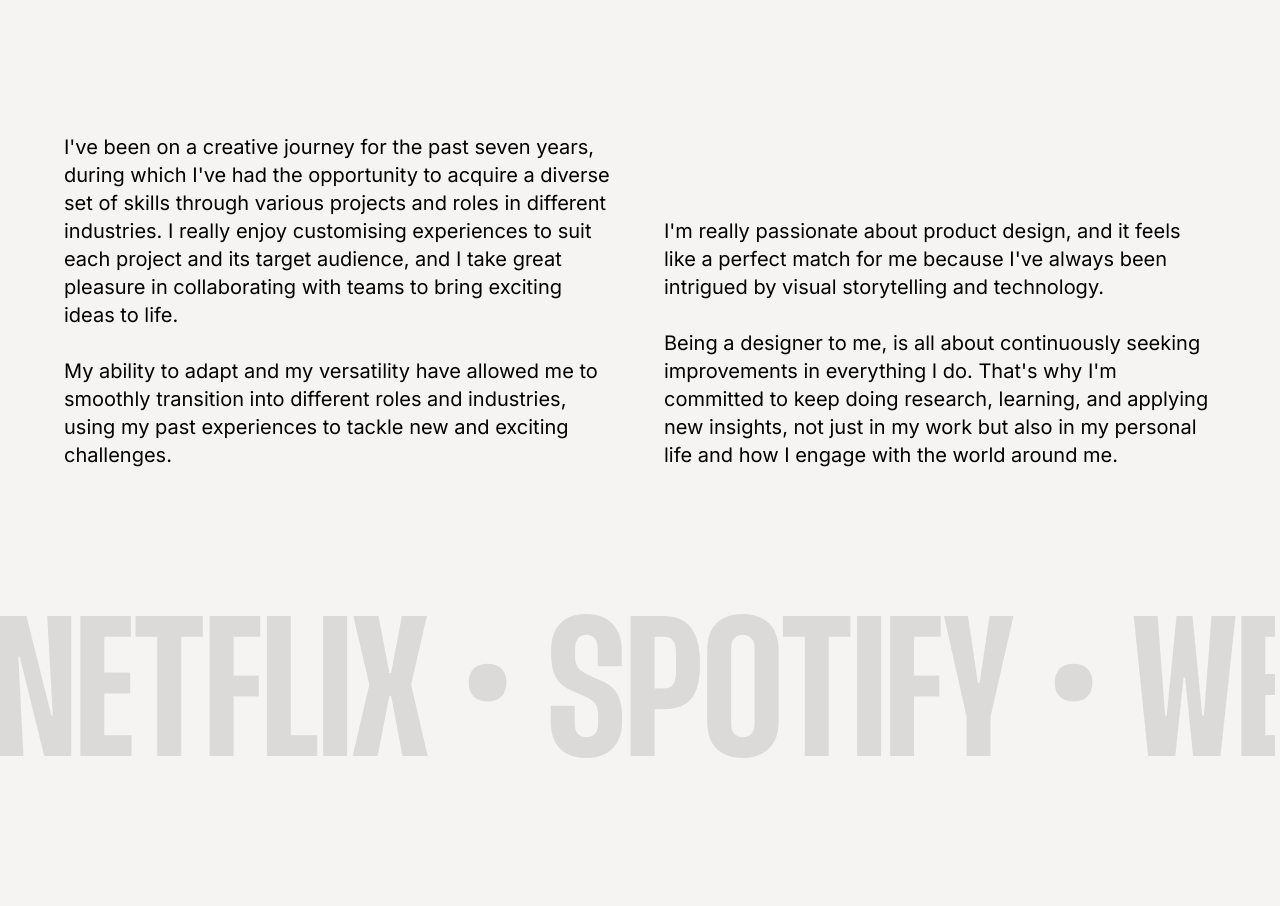
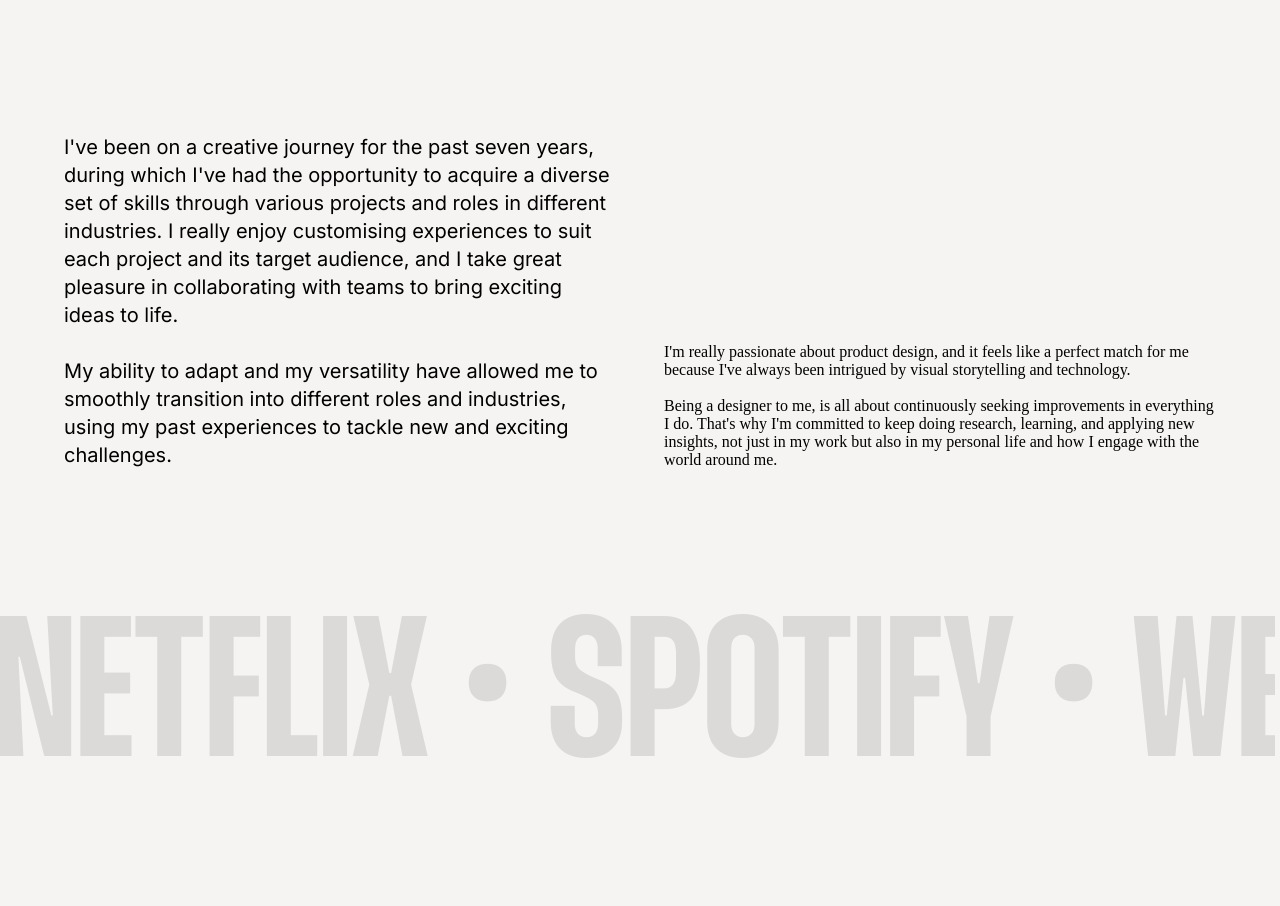
Before and after one commit to lcurt0/Portfolio, a plain HTML site: page index.html in a window 1280 px wide. Shown: the part 2300-3206 px from the top of the page. Drawn offline with Linux system fonts and the light colour scheme; grey boxes are pictures that could not be loaded.

Commit message:
Update index.html

```diff
--- a/index.html
+++ b/index.html
@@ -62,7 +62,7 @@
                         <br><br>
                         My ability to adapt and my versatility have allowed me
                         to smoothly transition into different roles and industries, using my past experiences to tackle new and exciting challenges.</p>
-                    <p>I'm really passionate about product design, and it feels like a perfect match for me because I've always been intrigued by visual storytelling and technology.
+                    I'm really passionate about product design, and it feels like a perfect match for me because I've always been intrigued by visual storytelling and technology.
                         <br><br>
                         Being a designer to me, is all about continuously seeking improvements in everything I do. That's why I'm committed to keep doing research, learning, and applying new insights, not just in my work but also in my personal life and how I engage with the world around me.</p>
                 </div>
```
